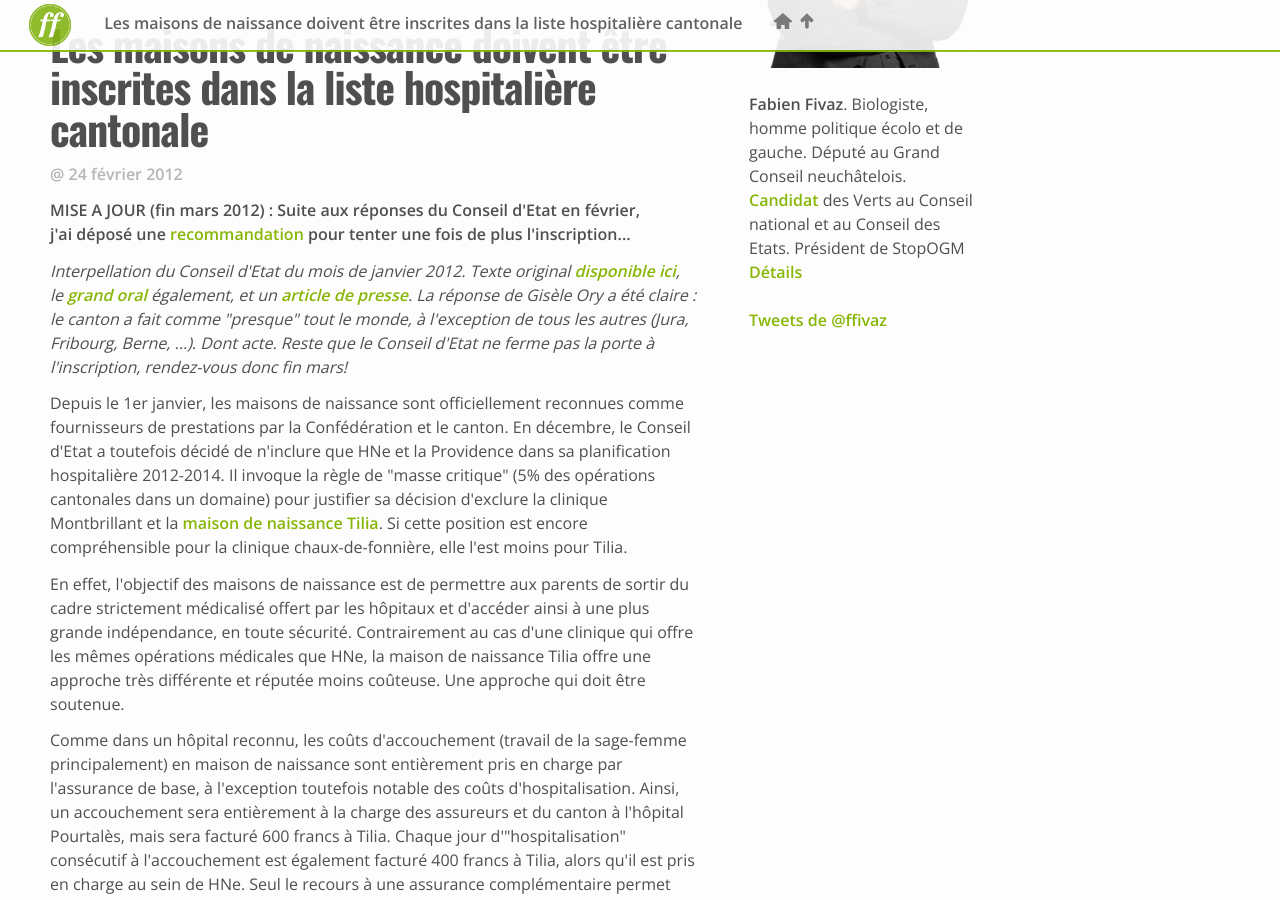
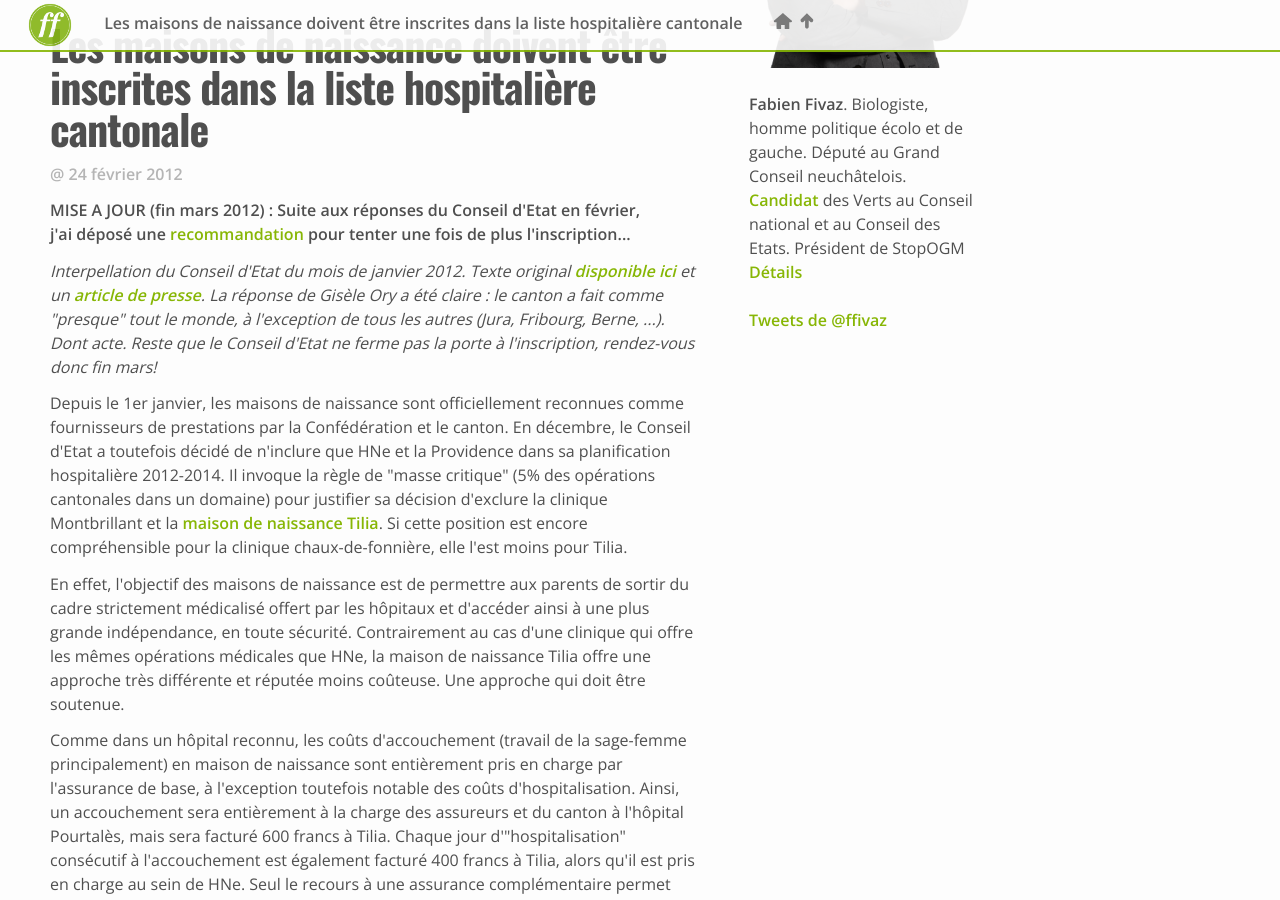
Before and after one commit to ffivaz/ffivaz.github.io, a Jekyll site: the page built from _posts/2012-02-24-les-maisons-de-naissance-doivent-etre-inscrites-dans-la-liste-hospitaliere-cantonale.html, in a window 1280 px wide and 900 px high, scrolled down 412 px. Built offline with Jekyll 4.4.1, drawn with Linux system fonts in a browser that asks for light colours; nearby versions of some CDN libraries; comment, search, counter and statistics services are not loaded.

Commit message:
Modification article sur maison de naissance

```diff
--- a/_posts/2012-02-24-les-maisons-de-naissance-doivent-etre-inscrites-dans-la-liste-hospitaliere-cantonale.html
+++ b/_posts/2012-02-24-les-maisons-de-naissance-doivent-etre-inscrites-dans-la-liste-hospitaliere-cantonale.html
@@ -20,7 +20,7 @@
   last_name: Fivaz
 ---
 <p><strong>MISE A JOUR (fin mars 2012) : Suite aux réponses du Conseil d'Etat en février, j'ai déposé une <a href="files\12.125.pdf">recommandation</a> pour tenter une fois de plus l'inscription...</strong></p>
-<p><em>Interpellation du Conseil d'Etat du mois de janvier 2012. Texte original <a title="Interpellation maisons de naissance neuchâteloises" href="files/12.104.pdf" target="_blank">disponible ici</a>, le <a title="Interpellation maisons de naissance neuchâteloises" href="http://www.fabienfivaz.ch/wp-content/uploads/2011/07/Interpellation-maisons-de-naissance-%E2%80%93-intervention.pdf" target="_blank">grand oral</a> également, et un<a title="Article dans l'Express" href="http://tilia-naissance.ch/wp-content/uploads/2014/03/Tilia-lExpress-2012-02-07.pdf" target="_blank"> article de presse</a>. La réponse de Gisèle Ory a été claire : le canton a fait comme "presque" tout le monde, à l'exception de tous les autres (Jura, Fribourg, Berne, ...). Dont acte. Reste que le Conseil d'Etat ne ferme pas la porte à l'inscription, rendez-vous donc fin mars!</em></p>
+<p><em>Interpellation du Conseil d'Etat du mois de janvier 2012. Texte original <a title="Interpellation maisons de naissance neuchâteloises" href="files/12.104.pdf" target="_blank">disponible ici</a> et un <a title="Article dans l'Express" href="http://tilia-naissance.ch/wp-content/uploads/2014/03/Tilia-lExpress-2012-02-07.pdf" target="_blank"> article de presse</a>. La réponse de Gisèle Ory a été claire : le canton a fait comme "presque" tout le monde, à l'exception de tous les autres (Jura, Fribourg, Berne, ...). Dont acte. Reste que le Conseil d'Etat ne ferme pas la porte à l'inscription, rendez-vous donc fin mars!</em></p>
 <p>Depuis le 1er janvier, les maisons de naissance sont officiellement reconnues comme fournisseurs de prestations par la Confédération et le canton. En décembre, le Conseil d'Etat a toutefois décidé de n'inclure que HNe et la Providence dans sa planification hospitalière 2012-2014. Il invoque la règle de "masse critique" (5% des opérations cantonales dans un domaine) pour justifier sa décision d'exclure la clinique Montbrillant et la <a title="Tilia, maison de naissance" href="http://www.tilia-naissance.ch" target="_blank">maison de naissance Tilia</a>. Si cette position est encore compréhensible pour la clinique chaux-de-fonnière, elle l'est moins pour Tilia.</p>
 <p>En effet, l'objectif des maisons de naissance est de permettre aux parents de sortir du cadre strictement médicalisé offert par les hôpitaux et d'accéder ainsi à une plus grande indépendance, en toute sécurité. Contrairement au cas d'une clinique qui offre les mêmes opérations médicales que HNe, la maison de naissance Tilia offre une approche très différente et réputée moins coûteuse. Une approche qui doit être soutenue.</p>
 <p>Comme dans un hôpital reconnu, les coûts d'accouchement (travail de la sage-femme principalement) en maison de naissance sont entièrement pris en charge par l'assurance de base, à l'exception toutefois notable des coûts d'hospitalisation. Ainsi, un accouchement sera entièrement à la charge des assureurs et du canton à l'hôpital Pourtalès, mais sera facturé 600 francs à Tilia. Chaque jour d'"hospitalisation" consécutif à l'accouchement est également facturé 400 francs à Tilia, alors qu'il est pris en charge au sein de HNe. Seul le recours à une assurance complémentaire permet aux futurs parents d'éviter ces coûts.</p>
```
